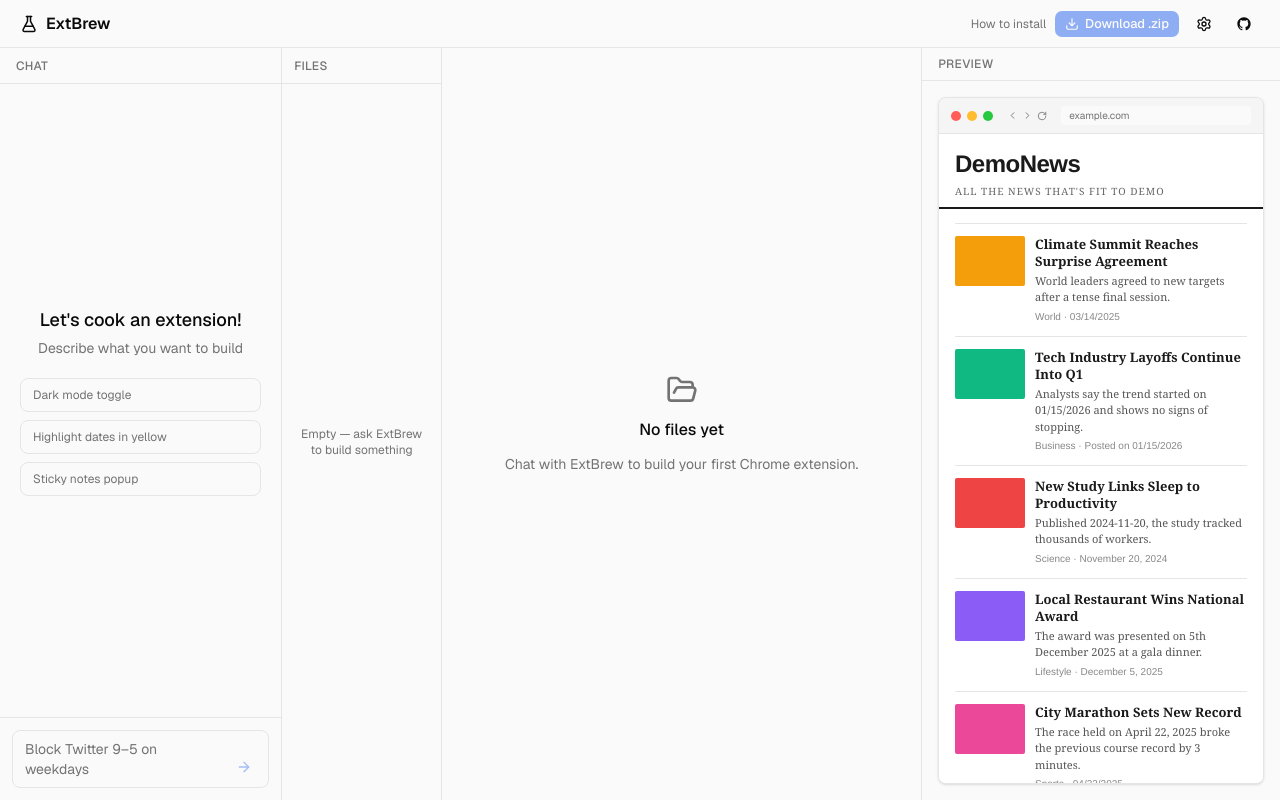
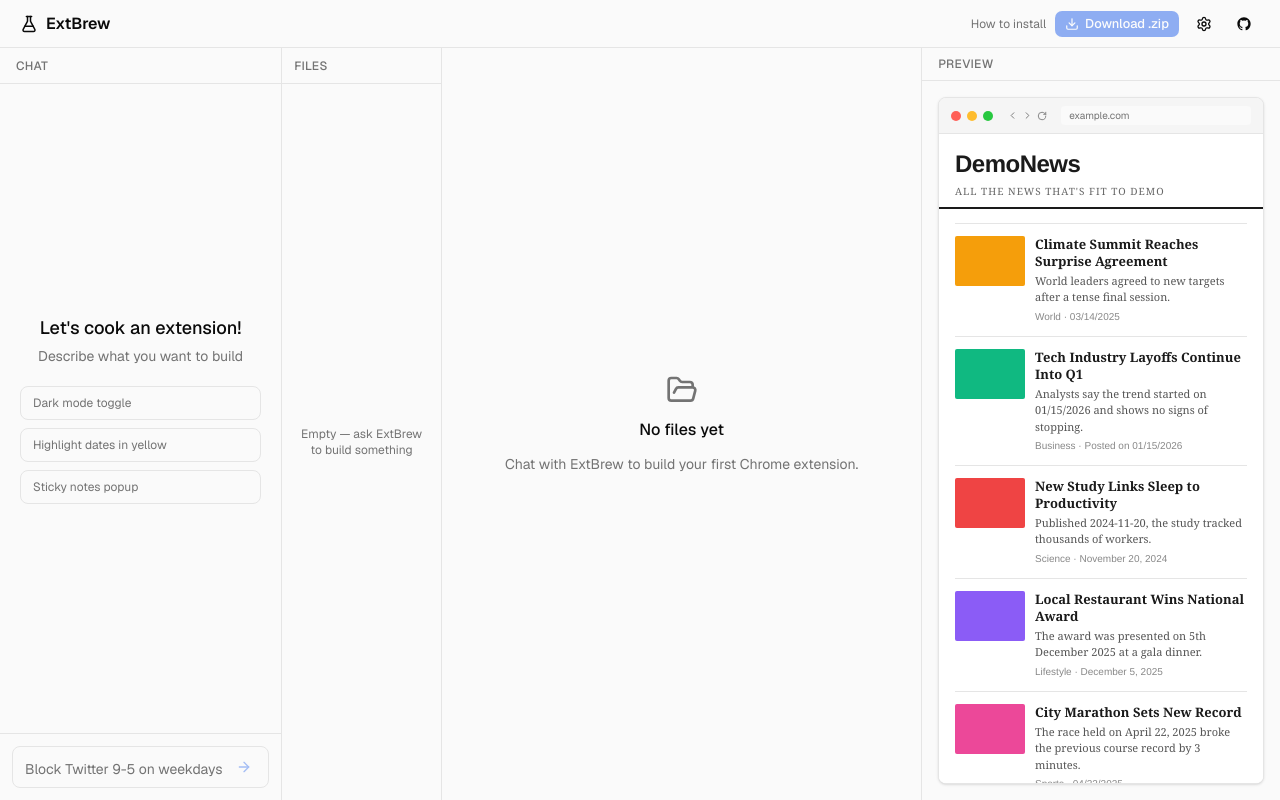
Before and after one commit to divyarajparia/ExtBrew, a Next.js app: page / in a window 1280 px wide. Built offline with nearby package versions, Linux system fonts and the light colour scheme.

Commit message:
Replace en dash with hyphen in chat placeholder text

```diff
--- a/components/chat/chat-pane.tsx
+++ b/components/chat/chat-pane.tsx
@@ -490,7 +490,7 @@
                 handleSend(input);
               }
             }}
-            placeholder="Block Twitter 9–5 on weekdays"
+            placeholder="Block Twitter 9-5 on weekdays"
             maxRows={6}
             className="flex-1 resize-none bg-transparent text-sm text-foreground placeholder:text-muted-foreground focus:outline-none"
           />
```
